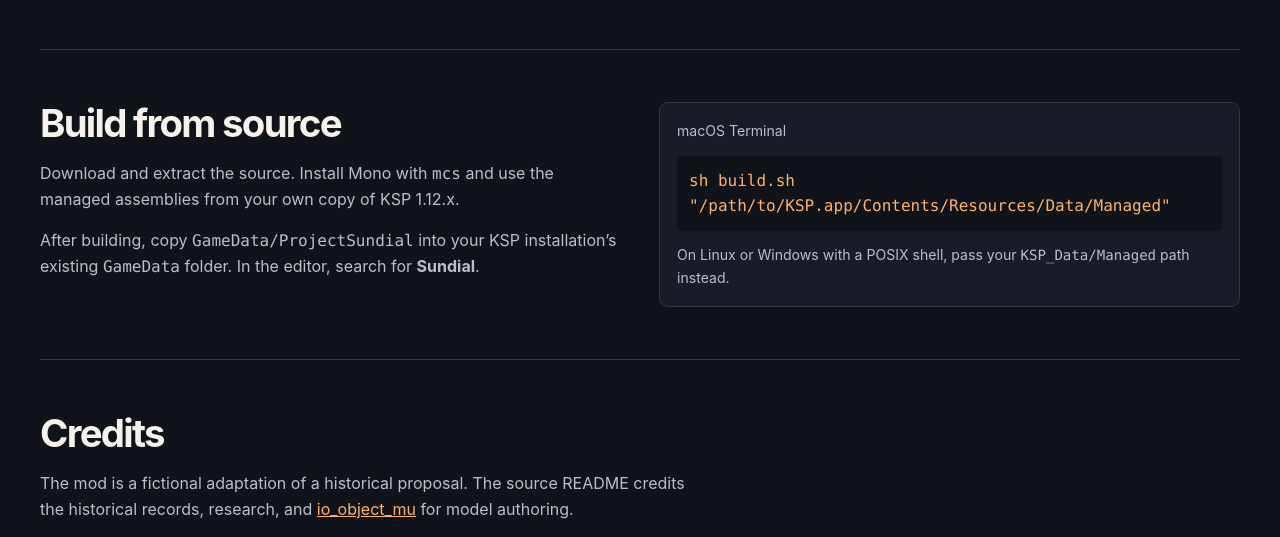
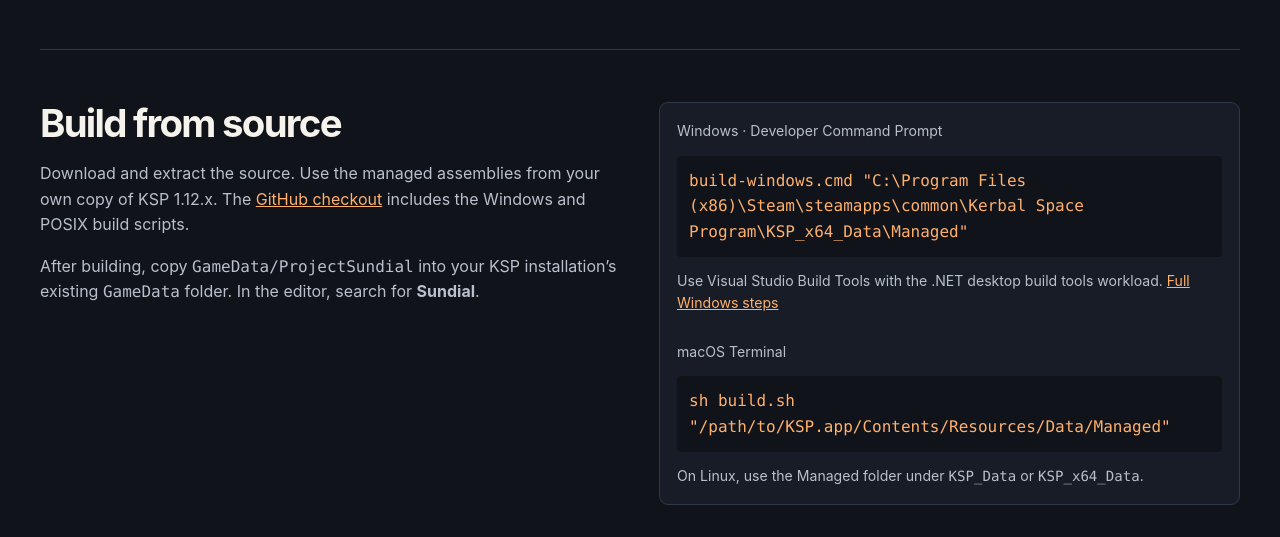
Before and after one commit to Notallyourway1/project-kundial, a plain HTML site: page docs/index.html in a window 1280 px wide. Shown: the part 986-1523 px from the top of the page. Drawn offline with Linux system fonts and the light colour scheme.

Commit message:
Add native Windows DLL build instructions

```diff
--- a/docs/index.html
+++ b/docs/index.html
@@ -57,13 +57,17 @@
     <section id="build" class="section build" aria-labelledby="build-title">
       <div>
         <h2 id="build-title">Build from source</h2>
-        <p>Download and extract the source. Install Mono with <code>mcs</code> and use the managed assemblies from your own copy of KSP 1.12.x.</p>
+        <p>Download and extract the source. Use the managed assemblies from your own copy of KSP 1.12.x. The <a href="https://github.com/Notallyourway1/project-kundial/archive/refs/heads/main.zip">GitHub checkout</a> includes the Windows and POSIX build scripts.</p>
         <p>After building, copy <code>GameData/ProjectSundial</code> into your KSP installation’s existing <code>GameData</code> folder. In the editor, search for <strong>Sundial</strong>.</p>
       </div>
       <div class="command">
+        <p class="command-label">Windows · Developer Command Prompt</p>
+        <pre><code>build-windows.cmd "C:\Program Files (x86)\Steam\steamapps\common\Kerbal Space Program\KSP_x64_Data\Managed"</code></pre>
+        <p>Use Visual Studio Build Tools with the .NET desktop build tools workload. <a href="https://github.com/Notallyourway1/project-kundial#windows">Full Windows steps</a></p>
+        <br>
         <p class="command-label">macOS Terminal</p>
         <pre><code>sh build.sh "/path/to/KSP.app/Contents/Resources/Data/Managed"</code></pre>
-        <p>On Linux or Windows with a POSIX shell, pass your <code>KSP_Data/Managed</code> path instead.</p>
+        <p>On Linux, use the Managed folder under <code>KSP_Data</code> or <code>KSP_x64_Data</code>.</p>
       </div>
     </section>
     <section id="credits" class="section credits" aria-labelledby="credits-title">
```
Also changed, not shown: 2 other files.
